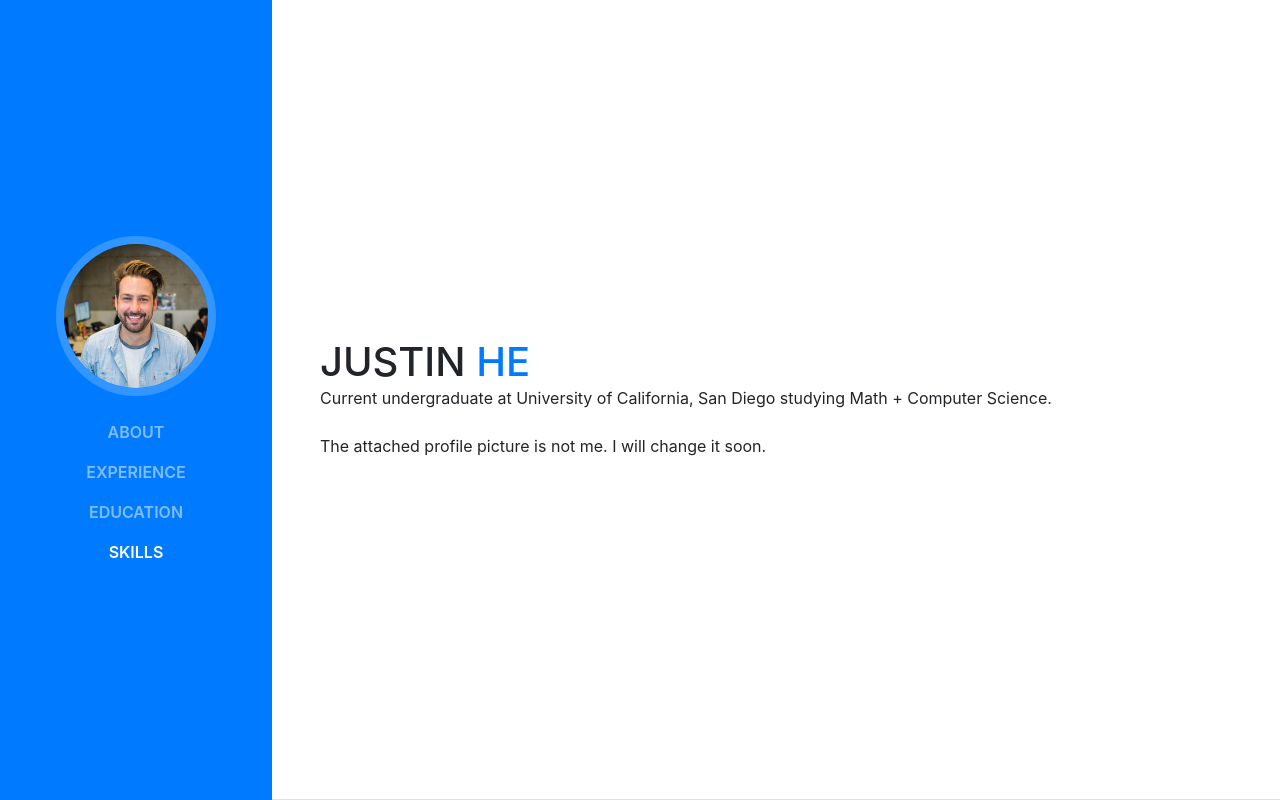
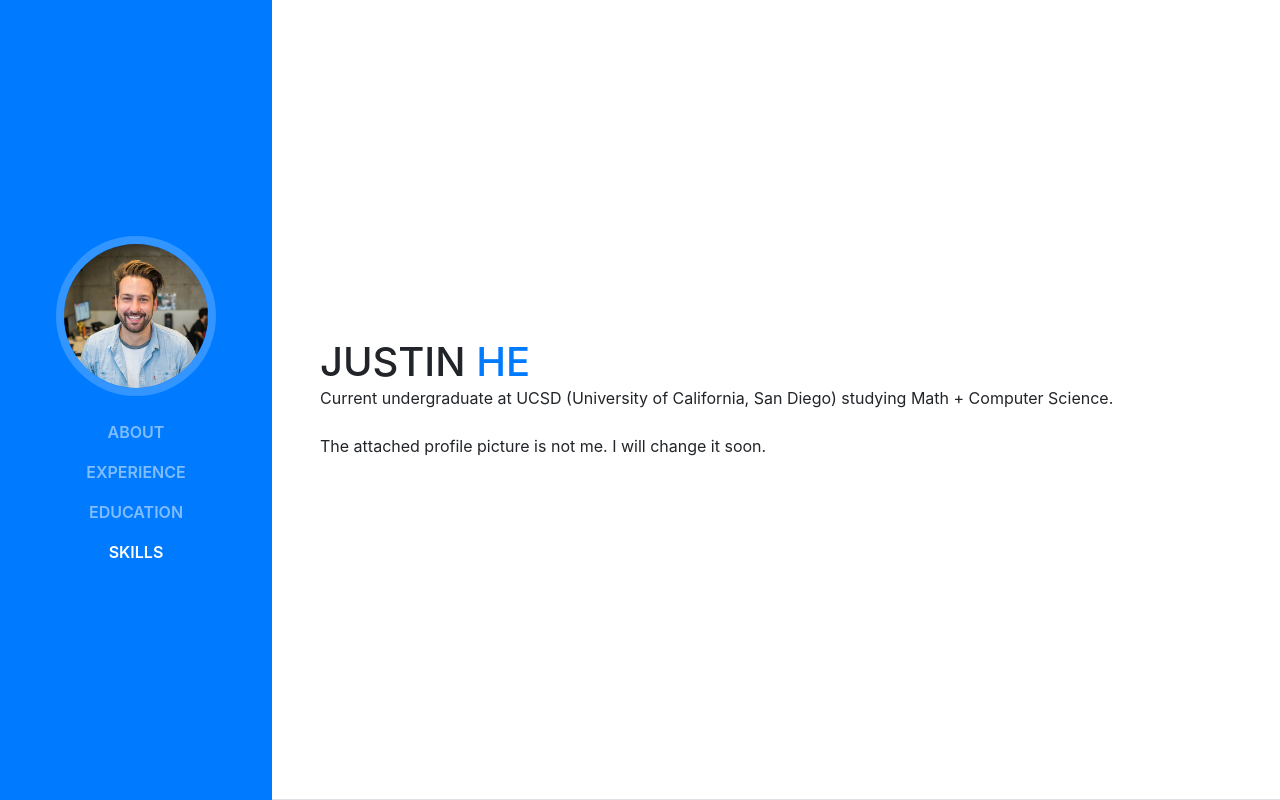
Before and after one commit to lexcion/lexcion.github.io, a website with bundled scripts: page index.html in a window 1280 px wide. Shown: the top 800 px of the page. Built offline with nearby package versions, Linux system fonts and the light colour scheme; a web font is replaced by a local one.

Commit message:
Update index.html

```diff
--- a/index.html
+++ b/index.html
@@ -70,7 +70,7 @@
           <!--<div class="subheading mb-5">3542 Berry Street · Cheyenne Wells, CO 80810 · (317) 585-8468 ·
             <a href="mailto:name@email.com">name@email.com</a>
           </div> -->
-          <p class="mb-4">Current undergraduate at University of California, San Diego
+          <p class="mb-4">Current undergraduate at UCSD (University of California, San Diego)
             studying Math + Computer Science.
              </p>
              <p class="mb-1">The attached profile picture is not me. I will change it soon.
```
